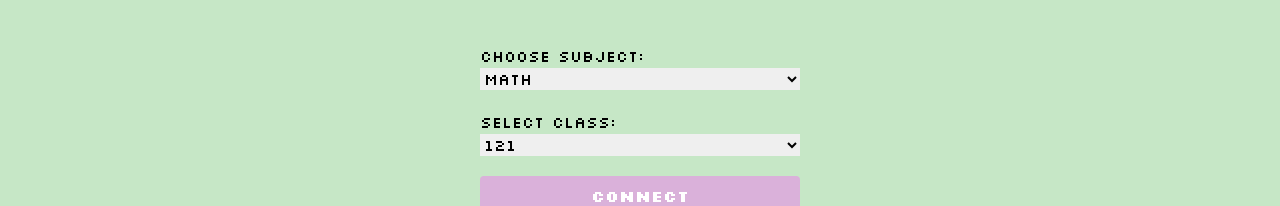
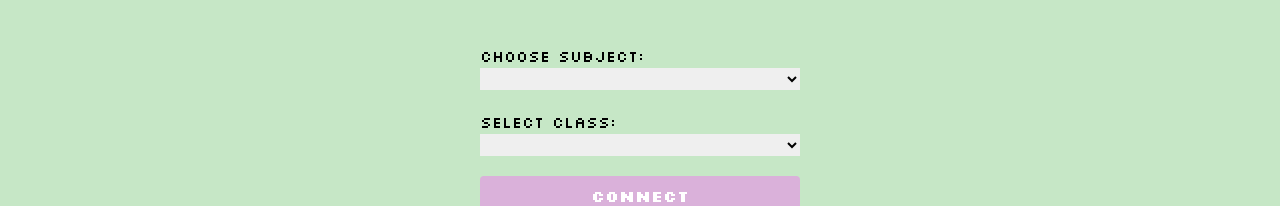
Before and after one commit to Mulcro/MarinaHacks4.0, a React (Vite) app in the folder frontend/: page / in a window 1280 px wide. Shown: the part 368-574 px from the top of the page. Built offline with nearby package versions, Linux system fonts and the light colour scheme.

Commit message:
menu with text font

```diff
--- a/frontend/src/Components/main.jsx
+++ b/frontend/src/Components/main.jsx
@@ -11,6 +11,7 @@ const Main = () => {
                 <div className="flex flex-col">
                     <label className="" for="Subject">Choose subject:</label>
                     <select className="w-80 -ms-42" name="subject" id="subject">
+                        <option className="w-80 -ms-42" value=""></option>
                         <option className="w-80 -ms-42" value="Math">Math</option>
                         <option className="w-80 -ms-42" value="Biology">Biology</option>
                         <option className="w-80 -ms-42" value="Computer Science">Computer Science</option>
@@ -20,6 +21,7 @@ const Main = () => {
                 <div className="flex flex-col">
                     <label className="">Select Class:</label>
                     <select className="w-80 -ms-42" name="subject" id="subject">
+                        <option className="w-80 -ms-42" value=""></option>
                         <option className="w-80 -ms-42" value="121">121</option>
                         <option className="w-80 -ms-42" value="274">274</option>
                         <option className="w-30 -ms-42" value="341">341</option>
```
